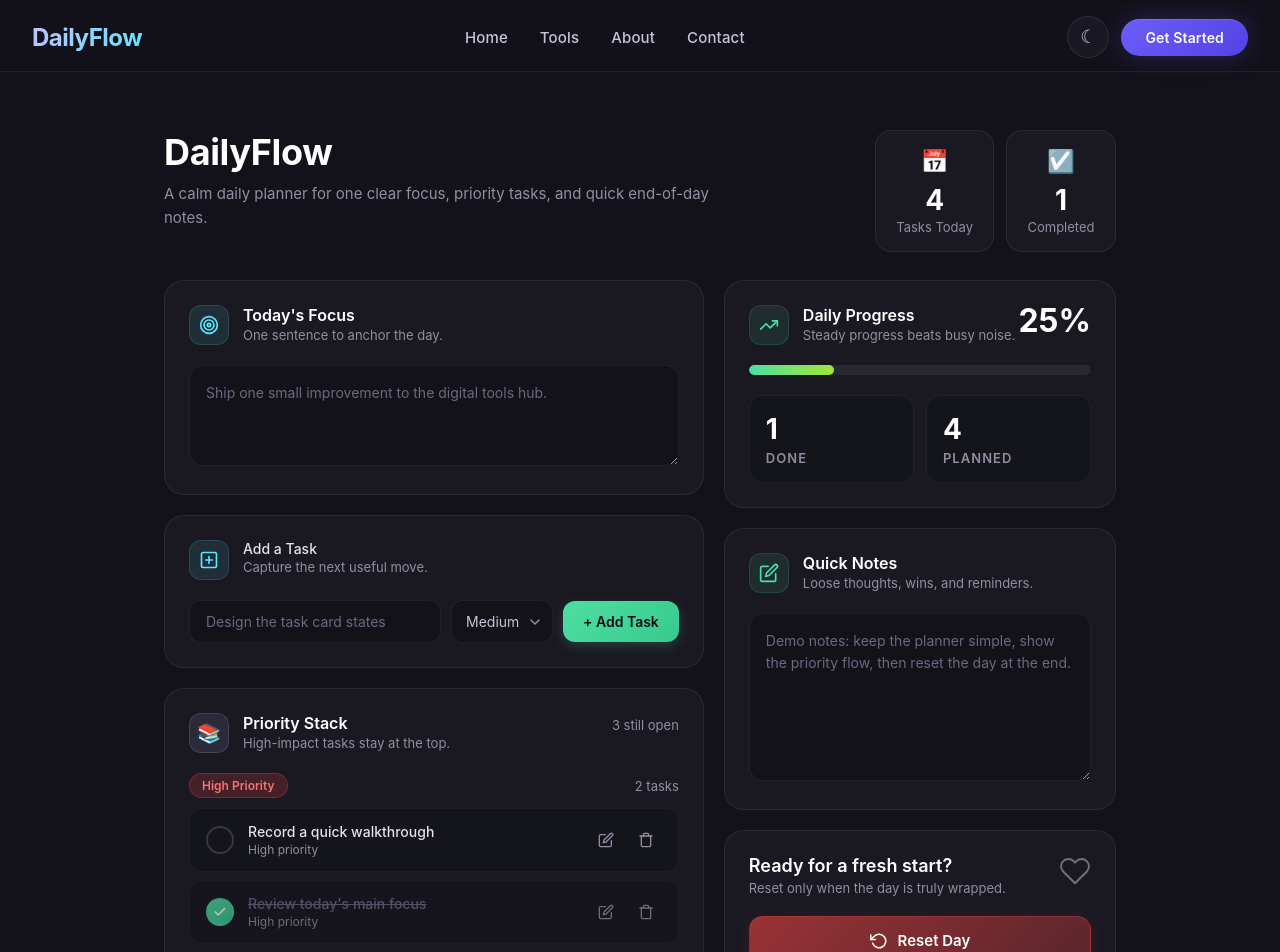
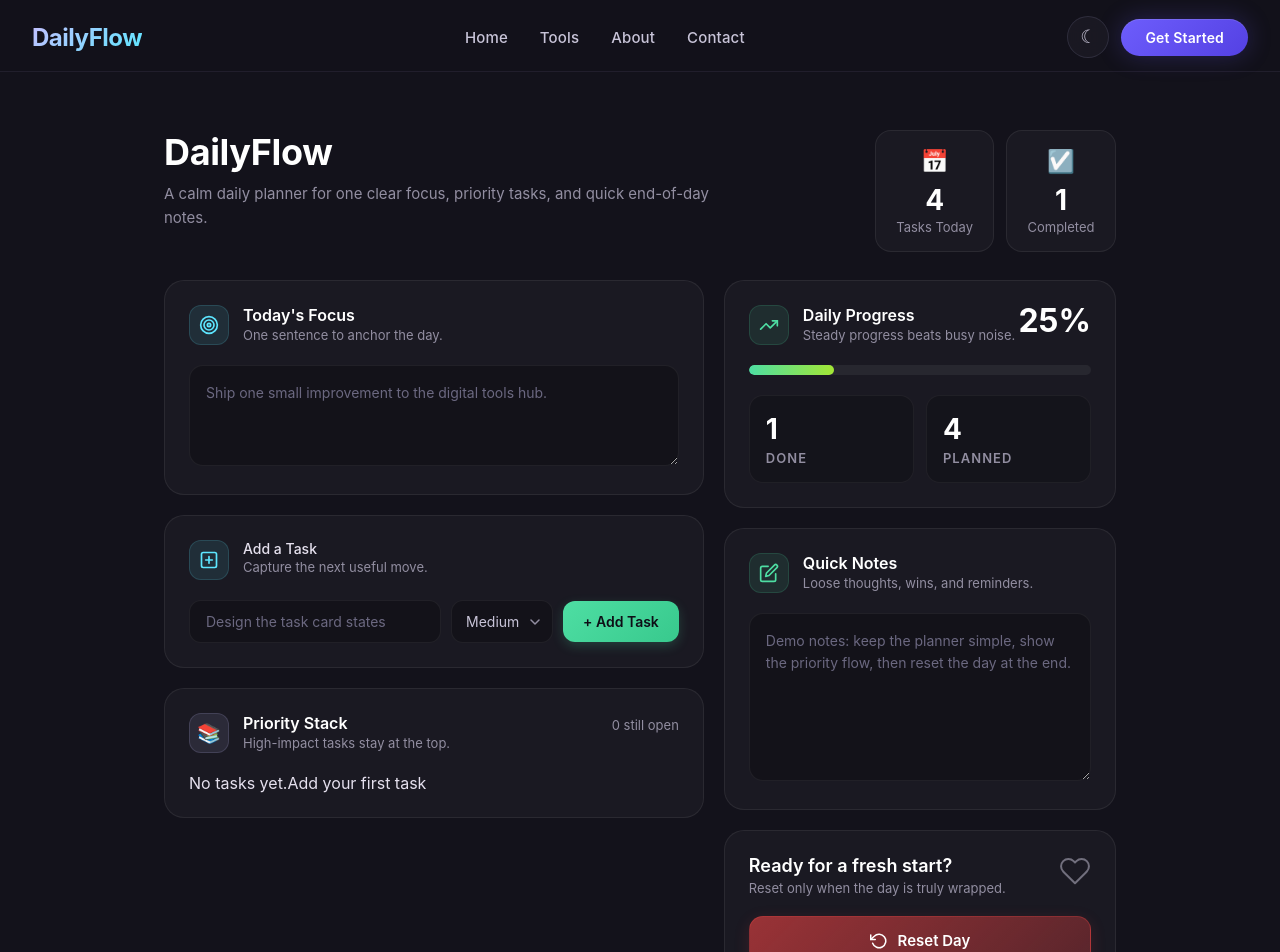
Before and after one commit to Divasdev/Let-S-React, a React (Vite) app in the folder Daily-flow/: page /tools in a window 1280 px wide. Shown: the top 952 px of the page. Built offline with nearby package versions, Linux system fonts and the light colour scheme.

Commit message:
feat(priority): refactor PriorityStack to use dynamic task data and improve rendering logic

```diff
--- a/Daily-flow/src/features/dashboard/PriorityStack.jsx
+++ b/Daily-flow/src/features/dashboard/PriorityStack.jsx
@@ -1,23 +1,29 @@
 import "./PriorityStack.css";
 
-const mockTasks = {
-   high: [
-      { id: 1, title: "Record a quick walkthrough", done: false },
-      { id: 2, title: "Review today's main focus", done: true },
-   ],
-   medium: [
-      { id: 3, title: "Polish the empty state copy", done: false },
-   ],
-   low: [
-      { id: 4, title: "Share the tool update", done: false },
-   ],
-};
 
-export function PriorityStack() {
-   const totalOpen =
-      mockTasks.high.filter((t) => !t.done).length +
-      mockTasks.medium.filter((t) => !t.done).length +
-      mockTasks.low.filter((t) => !t.done).length;
+
+export function PriorityStack({ tasks }) {
+
+   const highTasks = tasks.filter(
+      (task) => task.priority === "high"
+   );
+   const mediumTasks = tasks.filter(
+      (task) => task.priority === "medium"
+   );
+
+   const lowTasks = tasks.filter(
+      (task) => task.priority === "low"
+   );
+
+   const openCount = tasks.filter(
+      (task) => !task.done
+   ).length
+
+   const isEmpty =
+      highTasks.length === 0 &&
+      mediumTasks.length === 0 &&
+      lowTasks.length === 0;
+
 
    return (
       <section className="priority-stack">
@@ -29,26 +35,64 @@ export function PriorityStack() {
                   <p className="stack-subtitle">High-impact tasks stay at the top.</p>
                </div>
             </div>
-            <span className="stack-open-count">{totalOpen} still open</span>
+            <span className="stack-open-count">{openCount} still open</span>
          </div>
 
-         <PrioritySection label="High priority" variant="high" count={mockTasks.high.length}>
-            {mockTasks.high.map((task) => (
-               <TaskItem key={task.id} title={task.title} priority="High priority" done={task.done} />
+
+         {isEmpty && (
+
+            <p className="empty-state">
+               No tasks yet.Add your first task
+            </p>
+         )}
+         {highTasks.length > 0 && (
+
+            <PrioritySection
+            label="High priority"
+            variant="high"
+            count={highTasks.length}>
+
+               {highTasks.map((task) => (
+                  <TaskItem
+                     key={task.id}
+                     task={task} />
                ))}
             </PrioritySection>
 
-         <PrioritySection label="Medium priority" variant="medium" count={mockTasks.medium.length}>
-            {mockTasks.medium.map((task) => (
-               <TaskItem key={task.id} title={task.title} priority="Medium priority" done={task.done} />
+         )}
+
+
+             {mediumTasks.length > 0 && (
+
+            <PrioritySection
+            label="medium priority"
+            variant="medium"
+            count={mediumTasks.length}>
+
+               {mediumTasks.map((task) => (
+                  <TaskItem
+                     key={task.id}
+                     task={task} />
                ))}
             </PrioritySection>
 
-         <PrioritySection label="Low priority" variant="low" count={mockTasks.low.length}>
-            {mockTasks.low.map((task) => (
-               <TaskItem key={task.id} title={task.title} priority="Low priority" done={task.done} />
+         )}
+
+            {lowTasks.length > 0 && (
+
+            <PrioritySection
+            label="Low priority"
+            variant="low"
+            count={lowTasks.length}>
+
+               {lowTasks.map((task) => (
+                  <TaskItem
+                     key={task.id}
+                     task={task} />
                ))}
             </PrioritySection>
+
+         )}
       </section>
    );
 }
@@ -65,36 +109,82 @@ function PrioritySection({ label, variant, count, children }) {
    );
 }
 
-function TaskItem({ title, priority, done = false }) {
+function TaskItem({ task }) {
+
    return (
-      <div className={`task-item ${done ? "task-done" : ""}`}>
+
+      <div className={`task-item ${task.done ? "task-done" : ""}`}>
+
          <div className="task-item-left">
-            <div className={`task-checkbox ${done ? "checked" : ""}`}>
-               {done && (
-                  <svg width="14" height="14" viewBox="0 0 24 24" fill="none" stroke="#fff" strokeWidth="3" strokeLinecap="round" strokeLinejoin="round">
+
+            <div className={`task-checkbox ${task.done ? "checked" : ""}`}>
+
+               {task.done && (
+
+                  <svg
+
+                     width="14"
+
+                     height="14"
+
+                     viewBox="0 0 24 24"
+
+                     fill="none"
+
+                     stroke="#fff"
+
+                     strokeWidth="3"
+
+                     strokeLinecap="round"
+
+                     strokeLinejoin="round"
+
+                  >
+
                      <polyline points="20 6 9 17 4 12"></polyline>
+
                   </svg>
+
                )}
+
             </div>
+
             <div className="task-info">
-               <span className={`task-title ${done ? "strikethrough" : ""}`}>{title}</span>
-               <span className="task-priority-label">{priority}</span>
+
+               <span
+
+                  className={`task-title ${
+
+                     task.done ? "strikethrough" : ""
+
+                  }`}
+
+               >
+
+                  {task.title}
+
+               </span>
+
+               <span className="task-priority-label">
+
+                  {task.priority}
+
+               </span>
+
             </div>
+
          </div>
+
          <div className="task-actions">
-            <button className="action-btn" aria-label="Edit task">
-               <svg width="16" height="16" viewBox="0 0 24 24" fill="none" stroke="currentColor" strokeWidth="2" strokeLinecap="round" strokeLinejoin="round">
-                  <path d="M11 4H4a2 2 0 0 0-2 2v14a2 2 0 0 0 2 2h14a2 2 0 0 0 2-2v-7"></path>
-                  <path d="M18.5 2.5a2.121 2.121 0 0 1 3 3L12 15l-4 1 1-4 9.5-9.5z"></path>
-               </svg>
-            </button>
-            <button className="action-btn" aria-label="Delete task">
-               <svg width="16" height="16" viewBox="0 0 24 24" fill="none" stroke="currentColor" strokeWidth="2" strokeLinecap="round" strokeLinejoin="round">
-                  <polyline points="3 6 5 6 21 6"></polyline>
-                  <path d="M19 6v14a2 2 0 0 1-2 2H7a2 2 0 0 1-2-2V6m3 0V4a2 2 0 0 1 2-2h4a2 2 0 0 1 2 2v2"></path>
-               </svg>
-            </button>
+
+            <button className="action-btn">✏️</button>
+
+            <button className="action-btn">🗑️</button>
+
          </div>
+
       </div>
+
    );
+
 }
--- a/Daily-flow/src/features/dashboard/TaskCreator.jsx
+++ b/Daily-flow/src/features/dashboard/TaskCreator.jsx
@@ -54,13 +54,15 @@ export function TaskCreator({ onAddTask }) {
                   return;
                }
                const newTask=
-               {
+                  {
                   id:Date.now().toString(),
                   title:inputValue,
                   priority:selectedPriority,
                   done:false,
                   createdAt:Date.now()
                }
+
+
 
                onAddTask(newTask);
                setInputValue("");
--- a/Daily-flow/src/pages/Tools/Tools.jsx
+++ b/Daily-flow/src/pages/Tools/Tools.jsx
@@ -14,6 +14,8 @@ export function ToolsRoute() {
    const [tasks,setTasks]=useState([]);
 
    function handleAddTask(task) {
+
+      console.log("recieved",task);
       if (task.title.trim() === "") {
          return;
       }
@@ -31,7 +33,7 @@ export function ToolsRoute() {
                <div className="tools-col-left">
                   <TodayFocusCard />
                   <TaskCreator  onAddTask={handleAddTask} />
-                  <PriorityStack />
+                  <PriorityStack  tasks={tasks} />
                </div>
                {/* Right column */}
                <div className="tools-col-right">
```
Lines whose indentation alone changed are shown as unchanged.
